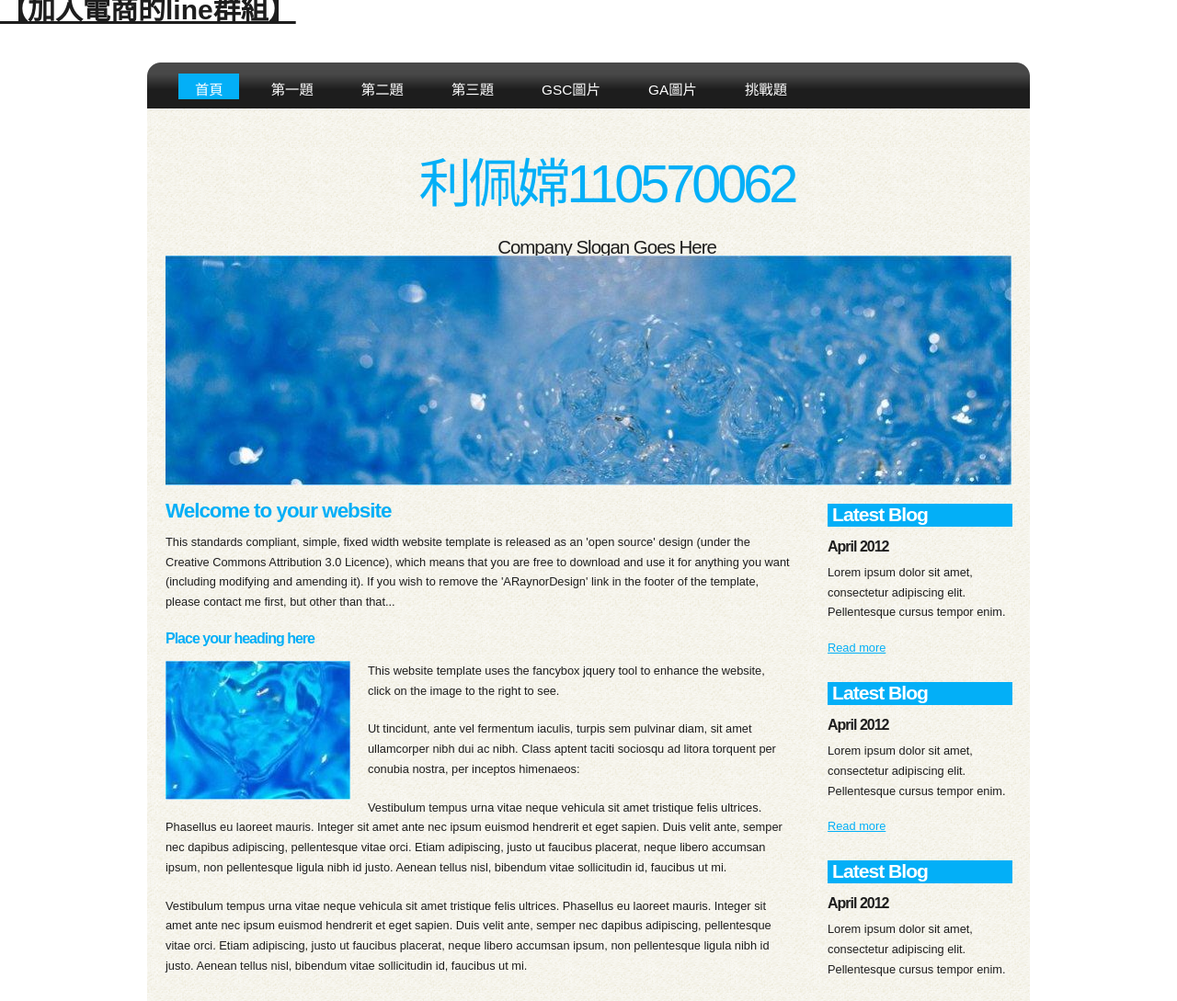
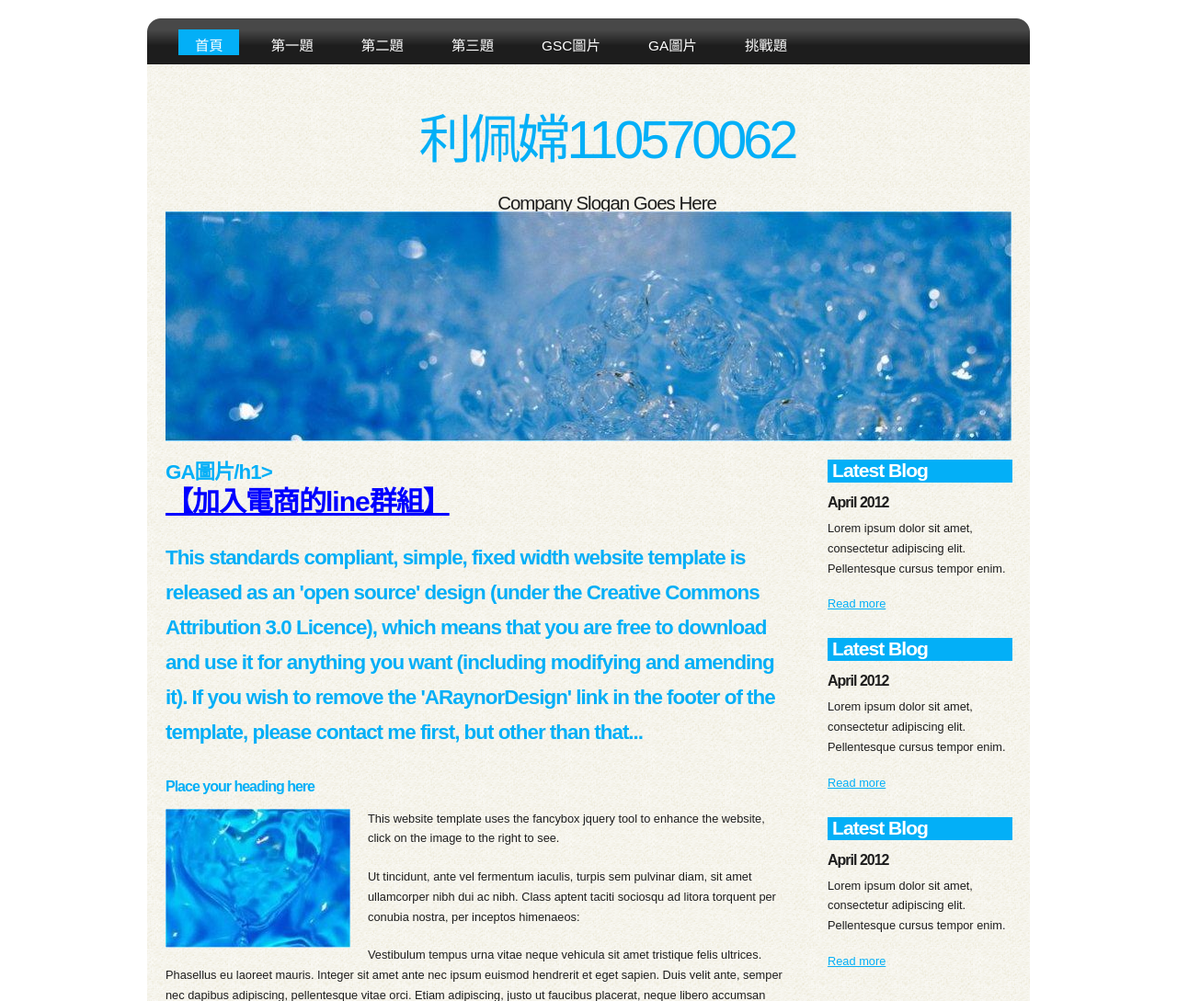
Before and after one commit to 110570062/midterm2024, a plain HTML site: page a5.html in a window 1280 px wide. Shown: the top 1089 px of the page at 92% size. Drawn offline with Linux system fonts and the light colour scheme.

Commit message:
Update a5.html

```diff
--- a/a5.html
+++ b/a5.html
@@ -34,9 +34,7 @@
 
   gtag('config', 'G-6Y52M8TKWB');
 </script>
-<p>
-            <a href="https://line.me/R/ti/g/pK9Mt4GSTo" target="_blank" class="s3">【加入電商的line群組】</a>
-</p>
+
 </head>
 
 <body>
@@ -55,6 +53,7 @@
 	  </div><!--close menubar-->
       <div id="header">
         <h1>利佩嫦110570062<span></span></h1>
+
 	    <h2>Company Slogan Goes Here</h2>
       </div><!--close header-->
 	  <div id="banner_image">
@@ -68,7 +67,10 @@
 	  </div><!--close banner_image-->
       <div id="content">
         <div class="content_item">
-          <h1>Welcome to your website</h1>
+          <h1>GA圖片/h1>
+<p>
+            <a href="https://line.me/R/ti/g/pK9Mt4GSTo" target="_blank" class="s3">【加入電商的line群組】</a>
+</p>
           <p>This standards compliant, simple, fixed width website template is released as an 'open source' design (under the Creative Commons Attribution 3.0 Licence), which means that you are free to download and use it for anything you want (including modifying and amending it). If you wish to remove the 'ARaynorDesign' link in the footer of the template, please contact me first, but other than that...</p>
           <h3>Place your heading here</h3>
           <div style="width:200px; float:left; padding: 0px 20px 10px 0px;"><img alt="image" src="images/image.jpg" /></div>
```
